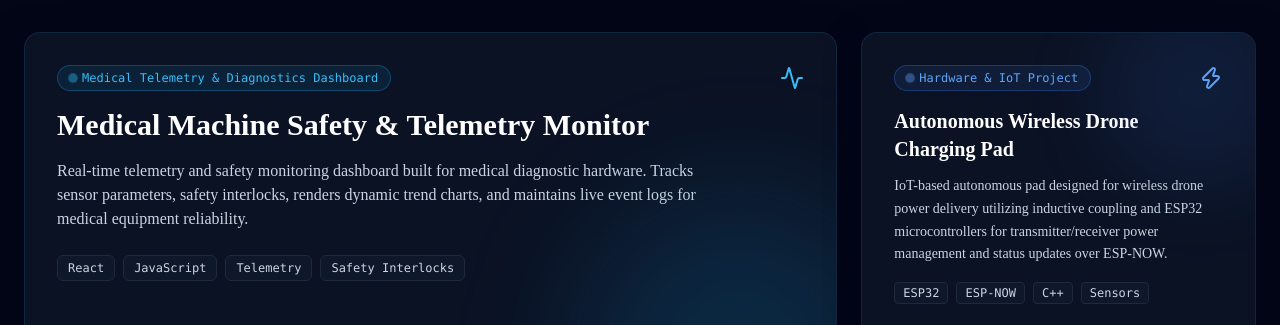
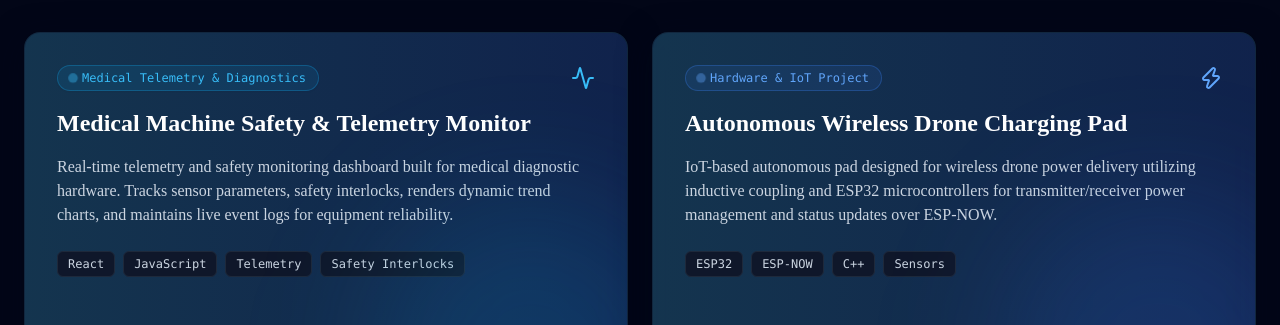
Before and after one commit to 04-Sai/Portfolio_S.K, a plain HTML site: page index.html in a window 1280 px wide. Shown: the part 1177-1502 px from the top of the page. Drawn offline with nearby package versions, Linux system fonts and the light colour scheme.

Commit message:
Refactor HTML for improved clarity and organization

```diff
--- a/index.html
+++ b/index.html
@@ -73,7 +73,7 @@
   </script>
 
   <style>
-    /* Switched Typography to Times New Roman */
+    /* Times New Roman Typography */
     body, h1, h2, h3, h4, h5, h6, .font-heading, span, p, a, button {
       font-family: 'Times New Roman', Times, serif, sans-serif;
     }
@@ -97,7 +97,7 @@
     .glass-card:hover {
       border-color: rgba(56, 189, 248, 0.5);
       box-shadow: 0 20px 50px 0 rgba(14, 165, 233, 0.25);
-      transform: translateY(-6px);
+      transform: translateY(-6px) scale(1.01);
     }
 
     .gradient-text {
@@ -137,12 +137,12 @@
       background-size: 300% 300%;
       border-radius: inherit;
       z-index: -1;
-      opacity: 0;
-      transition: opacity 0.3s ease;
-      animation: gradientShift 4s ease infinite;
+      opacity: 0.2;
+      transition: opacity 0.4s ease;
+      animation: gradientShift 5s ease infinite;
     }
     .border-glow:hover::after {
-      opacity: 0.6;
+      opacity: 0.8;
     }
   </style>
 </head>
@@ -154,7 +154,7 @@
   <!-- Ambient Grid -->
   <div class="fixed inset-0 grid-pattern pointer-events-none z-0"></div>
 
-  <!-- Navigation Bar with Scroll Animation -->
+  <!-- Navigation Bar -->
   <header id="navbar" class="fixed top-0 left-0 right-0 z-50 backdrop-blur-md bg-slate-950/70 border-b border-sky-900/30 transition-all duration-500 py-4">
     <div class="max-w-7xl mx-auto px-6 flex items-center justify-between">
       <a href="#" class="flex items-center gap-3 group">
@@ -192,7 +192,6 @@
 
     <!-- Hero Section -->
     <section id="about" class="max-w-7xl mx-auto px-6 pt-8 pb-20 min-h-[85vh] flex flex-col justify-center">
-
       <div class="grid grid-cols-1 lg:grid-cols-12 gap-12 items-center">
         <!-- Left Hero Content -->
         <div class="lg:col-span-8 animate-float-delayed">
@@ -228,7 +227,7 @@
           </div>
         </div>
 
-        <!-- Right Profile Image Card with Floating Animation -->
+        <!-- Right Profile Image Card -->
         <div class="lg:col-span-4 flex justify-center animate-float">
           <div id="profile-tilt-card" class="relative group" style="transform-style: preserve-3d;">
             <div class="absolute -inset-1.5 bg-gradient-to-r from-sky-500 via-blue-600 to-indigo-500 rounded-3xl blur-md opacity-50 group-hover:opacity-100 transition duration-500 animate-glow"></div>
@@ -286,7 +285,7 @@
       </div>
     </section>
 
-    <!-- Bento Grid Featured Projects Section -->
+    <!-- Bento Grid Featured Projects Section (BALANCED SIZING) -->
     <section id="projects" class="max-w-7xl mx-auto px-6 py-12">
       <div class="flex flex-col md:flex-row md:items-end justify-between mb-12">
         <div>
@@ -299,27 +298,27 @@
         </a>
       </div>
 
-      <!-- Bento Grid Layout -->
+      <!-- Balanced 2x2 Grid Layout -->
       <div class="grid grid-cols-1 md:grid-cols-12 gap-6">
 
-        <!-- Bento Item 1 (Medical Machine Safety & Telemetry Monitor) -->
-        <div class="md:col-span-8 glass-card border-glow rounded-2xl p-8 relative overflow-hidden group flex flex-col justify-between min-h-[380px]">
+        <!-- Bento Item 1: Medical Machine Safety (md:col-span-6 for balanced sizing) -->
+        <div class="md:col-span-6 glass-card border-glow rounded-2xl p-8 relative overflow-hidden group flex flex-col justify-between min-h-[420px]">
           <div class="absolute -right-16 -bottom-16 w-80 h-80 bg-sky-500/15 rounded-full blur-3xl group-hover:bg-sky-500/30 transition-all duration-500"></div>
 
           <div>
             <div class="flex items-center justify-between mb-4">
               <span class="px-3 py-1 rounded-full text-xs font-mono bg-sky-500/10 border border-sky-500/30 text-sky-400 flex items-center gap-1.5 shadow-sm">
-                <span class="w-1.5 h-1.5 rounded-full bg-sky-400 animate-ping"></span> Medical Telemetry & Diagnostics Dashboard
+                <span class="w-1.5 h-1.5 rounded-full bg-sky-400 animate-ping"></span> Medical Telemetry & Diagnostics
               </span>
               <i data-lucide="activity" class="w-6 h-6 text-sky-400 group-hover:scale-125 transition-transform"></i>
             </div>
 
-            <h3 class="text-2xl md:text-3xl font-bold text-white group-hover:text-sky-400 transition-colors">
+            <h3 class="text-2xl font-bold text-white group-hover:text-sky-400 transition-colors">
               Medical Machine Safety & Telemetry Monitor
             </h3>
 
-            <p class="text-slate-300 mt-4 leading-relaxed text-sm md:text-base max-w-2xl">
-              Real-time telemetry and safety monitoring dashboard built for medical diagnostic hardware. Tracks sensor parameters, safety interlocks, renders dynamic trend charts, and maintains live event logs for medical equipment reliability.
+            <p class="text-slate-300 mt-4 leading-relaxed text-sm md:text-base">
+              Real-time telemetry and safety monitoring dashboard built for medical diagnostic hardware. Tracks sensor parameters, safety interlocks, renders dynamic trend charts, and maintains live event logs for equipment reliability.
             </p>
 
             <div class="flex flex-wrap gap-2 mt-6">
@@ -339,14 +338,14 @@
             <a href="https://github.com/04-Sai/Medical-Machine-Safety-Telemetry-Monitor" target="_blank" rel="noopener noreferrer"
                class="px-5 py-2.5 rounded-lg bg-slate-900 hover:bg-slate-800 text-slate-200 font-medium text-xs md:text-sm transition-all flex items-center gap-2 border border-slate-700 hover:border-sky-500/50 hover:scale-105">
               <i data-lucide="github" class="w-4 h-4"></i>
-              <span>Source Code & Repo</span>
+              <span>Source Code</span>
             </a>
           </div>
         </div>
 
-        <!-- Bento Item 2 (Autonomous Wireless Drone Charging Pad - UPDATED WITH LIVE DASHBOARD LINK) -->
-        <div class="md:col-span-4 glass-card rounded-2xl p-8 relative overflow-hidden group flex flex-col justify-between min-h-[380px]">
-          <div class="absolute -right-10 -top-10 w-48 h-48 bg-blue-500/10 rounded-full blur-2xl group-hover:bg-blue-500/25 transition-all duration-500"></div>
+        <!-- Bento Item 2: Autonomous Wireless Drone Charging Pad (md:col-span-6 matching size & matching border-glow animation) -->
+        <div class="md:col-span-6 glass-card border-glow rounded-2xl p-8 relative overflow-hidden group flex flex-col justify-between min-h-[420px]">
+          <div class="absolute -right-16 -bottom-16 w-80 h-80 bg-blue-500/15 rounded-full blur-3xl group-hover:bg-blue-500/30 transition-all duration-500"></div>
 
           <div>
             <div class="flex items-center justify-between mb-4">
@@ -356,36 +355,33 @@
               <i data-lucide="zap" class="w-6 h-6 text-blue-400 group-hover:scale-125 transition-transform"></i>
             </div>
 
-            <h3 class="text-xl font-bold text-white group-hover:text-blue-400 transition-colors">
+            <h3 class="text-2xl font-bold text-white group-hover:text-blue-400 transition-colors">
               Autonomous Wireless Drone Charging Pad
             </h3>
 
-            <p class="text-slate-300 mt-3 text-sm leading-relaxed">
+            <p class="text-slate-300 mt-4 leading-relaxed text-sm md:text-base">
               IoT-based autonomous pad designed for wireless drone power delivery utilizing inductive coupling and ESP32 microcontrollers for transmitter/receiver power management and status updates over ESP-NOW.
             </p>
 
-            <div class="flex flex-wrap gap-2 mt-4">
-              <span class="px-2 py-0.5 rounded bg-slate-900 text-slate-300 text-xs font-mono border border-slate-800">ESP32</span>
-              <span class="px-2 py-0.5 rounded bg-slate-900 text-slate-300 text-xs font-mono border border-slate-800">ESP-NOW</span>
-              <span class="px-2 py-0.5 rounded bg-slate-900 text-slate-300 text-xs font-mono border border-slate-800">C++</span>
-              <span class="px-2 py-0.5 rounded bg-slate-900 text-slate-300 text-xs font-mono border border-slate-800">Sensors</span>
+            <div class="flex flex-wrap gap-2 mt-6">
+              <span class="px-2.5 py-1 rounded-md bg-slate-900 text-slate-300 text-xs font-mono border border-slate-800">ESP32</span>
+              <span class="px-2.5 py-1 rounded-md bg-slate-900 text-slate-300 text-xs font-mono border border-slate-800">ESP-NOW</span>
+              <span class="px-2.5 py-1 rounded-md bg-slate-900 text-slate-300 text-xs font-mono border border-slate-800">C++</span>
+              <span class="px-2.5 py-1 rounded-md bg-slate-900 text-slate-300 text-xs font-mono border border-slate-800">Sensors</span>
             </div>
           </div>
 
-          <div class="mt-6 pt-6 border-t border-sky-900/40 flex flex-col gap-3">
+          <div class="flex items-center gap-4 mt-8 pt-6 border-t border-sky-900/40 flex-wrap">
             <button onclick="openDroneDashboardModal()"
-               class="w-full px-4 py-2.5 rounded-lg bg-gradient-to-r from-blue-600 to-indigo-600 text-white font-bold text-xs md:text-sm hover:opacity-90 transition-all flex items-center justify-center gap-2 shadow-lg shadow-blue-500/20 hover:scale-105 cursor-pointer">
+               class="px-5 py-2.5 rounded-lg bg-gradient-to-r from-blue-600 to-indigo-600 text-white font-bold text-xs md:text-sm hover:opacity-90 transition-all flex items-center gap-2 shadow-lg shadow-blue-500/25 hover:scale-105 cursor-pointer">
               <i data-lucide="activity" class="w-4 h-4 animate-pulse"></i>
-              <span>Launch Drone Pad Live Dashboard</span>
+              <span>Launch Live Dashboard</span>
             </button>
-            <div class="flex items-center justify-between text-xs font-mono text-slate-400">
-              <a href="https://github.com/04-Sai/Autonomous-Smart-Wireless-Drone-Charging-Pad" target="_blank" rel="noopener noreferrer"
-                 class="text-blue-400 hover:text-blue-300 inline-flex items-center gap-1">
-                <span>GitHub Repo</span>
-                <i data-lucide="external-link" class="w-3 h-3"></i>
-              </a>
-              <span class="text-blue-400">Inductive Telemetry</span>
-            </div>
+            <a href="https://github.com/04-Sai/Autonomous-Smart-Wireless-Drone-Charging-Pad" target="_blank" rel="noopener noreferrer"
+               class="px-5 py-2.5 rounded-lg bg-slate-900 hover:bg-slate-800 text-slate-200 font-medium text-xs md:text-sm transition-all flex items-center gap-2 border border-slate-700 hover:border-blue-500/50 hover:scale-105">
+              <i data-lucide="github" class="w-4 h-4"></i>
+              <span>Source Code</span>
+            </a>
           </div>
         </div>
 
@@ -660,7 +656,7 @@
     </div>
   </div>
 
-  <!-- Autonomous Wireless Drone Charging Pad Live Dashboard Modal (NEW) -->
+  <!-- Autonomous Wireless Drone Charging Pad Live Dashboard Modal -->
   <div id="droneDashboardModal" class="fixed inset-0 z-50 flex items-center justify-center p-4 bg-slate-950/80 backdrop-blur-md hidden">
     <div class="glass-card border border-blue-500/40 rounded-3xl w-full max-w-4xl max-h-[90vh] overflow-y-auto p-6 sm:p-8 relative shadow-2xl shadow-blue-500/20">
 
@@ -785,7 +781,7 @@
       document.body.style.overflow = 'auto';
     }
 
-    // Modal Control Functions (Drone Dashboard - NEW)
+    // Modal Control Functions (Drone Dashboard)
     function openDroneDashboardModal() {
       const modal = document.getElementById('droneDashboardModal');
       modal.classList.remove('hidden');
```
